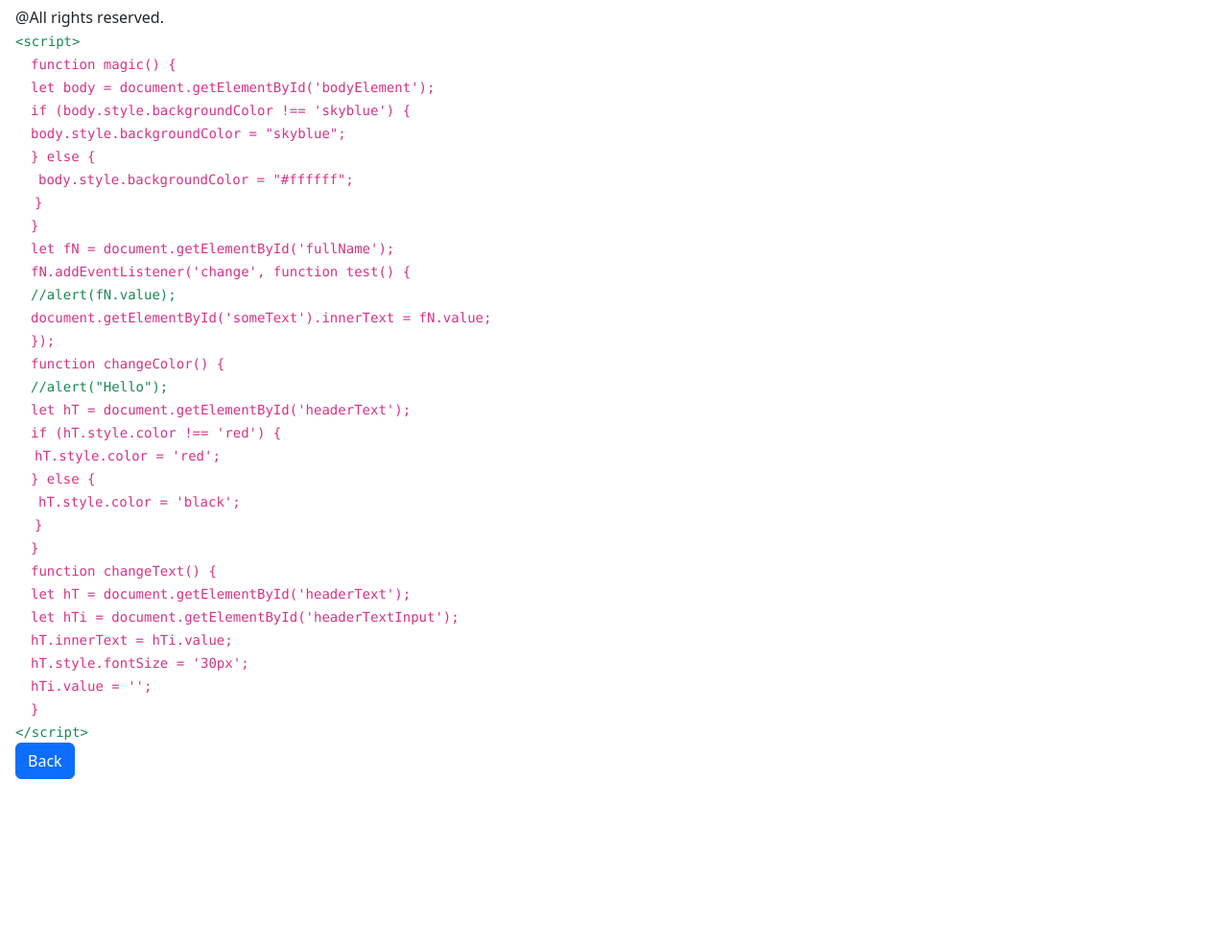
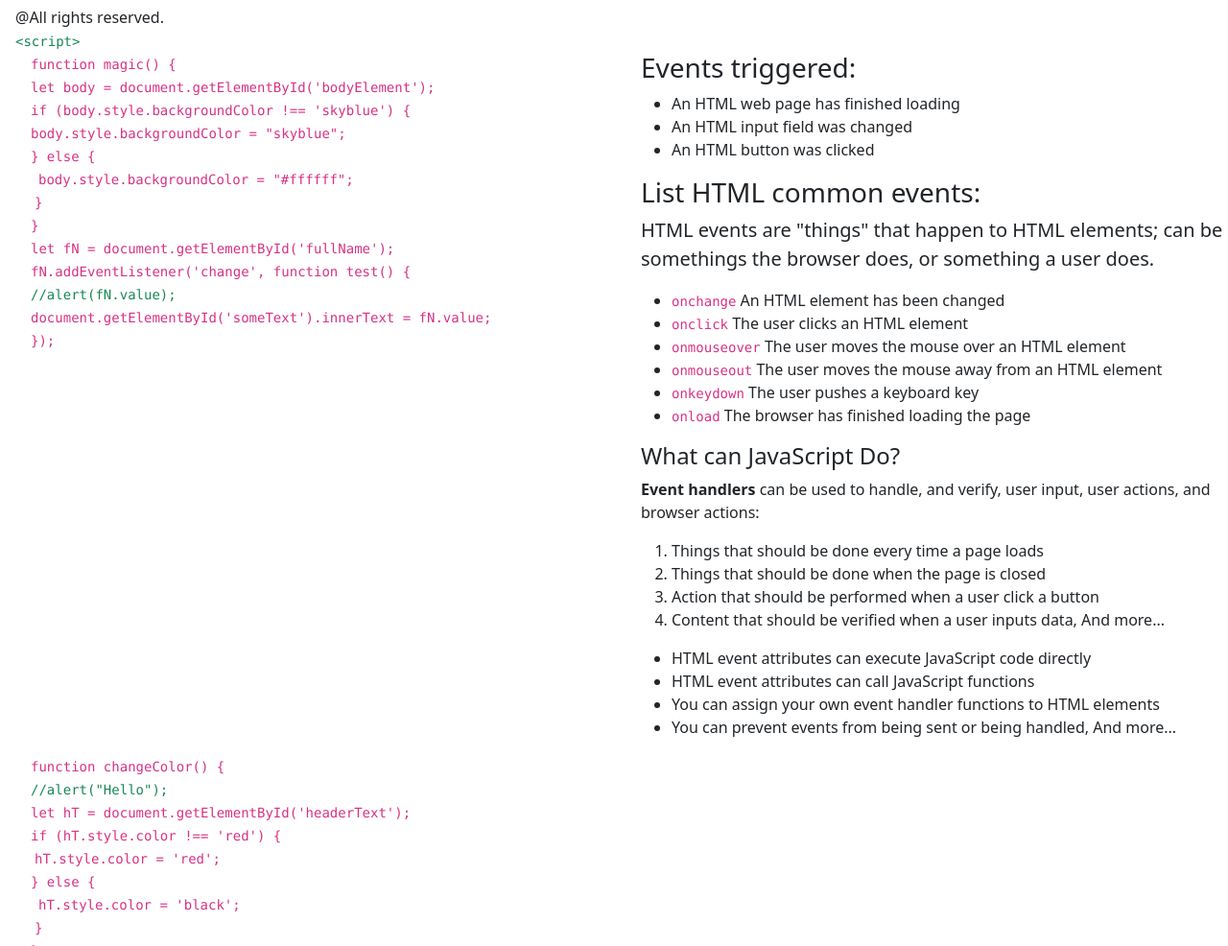
Before and after one commit to comet-me/ES6, a website: page 1.12-event.html in a window 1280 px wide. Shown: the part 300-1286 px from the top of the page at 96% size. Before the commit the page ends 1112 px from the top, so only its background shows below. Drawn offline with Linux system fonts and the light colour scheme.

Commit message:
adding some information from event.html

```diff
--- a/1.12-event.html
+++ b/1.12-event.html
@@ -79,6 +79,43 @@
             <code>
             });
             </code>
+        </div>
+        <div class="col-lg-6">
+            <h3>Events triggered:</h3>
+            <ul>
+                <li>An HTML web page has finished loading</li>
+                <li>An HTML input field was changed</li>
+                <li>An HTML button was clicked</li>
+            </ul>
+            <h3>List HTML common events:</h3>
+            <p class="lead">HTML events are "things" that happen to HTML elements; can be somethings the
+                browser does, or something a user does.
+            </p>
+            <ul>
+                <li><code>onchange</code> An HTML element has been changed</li>
+                <li><code>onclick</code> The user clicks an HTML element</li>
+                <li><code>onmouseover</code> The user moves the mouse over an HTML element</li>
+                <li><code>onmouseout</code> The user moves the mouse away from an HTML element</li>
+                <li><code>onkeydown</code> The user pushes a keyboard key</li>
+                <li>
+                    <code>onload</code>
+                     The browser has finished loading the page
+                </li>
+            </ul>
+            <h4>What can JavaScript Do?</h4>
+            <p><strong>Event handlers</strong> can be used to handle, and verify, user input, user actions, and browser actions:</p>
+            <ol>
+                <li>Things that should be done every time a page loads</li>
+                <li>Things that should be done when the page is closed</li>
+                <li>Action that should be performed when a user click a button</li>
+                <li>Content that should be verified when a user inputs data, And more...</li>
+            </ol>
+            <ul>
+                <li>HTML event attributes can execute JavaScript code directly</li>
+                <li>HTML event attributes can call JavaScript functions</li>
+                <li>You can assign your own event handler functions to HTML elements</li>
+                <li>You can prevent events from being sent or being handled, And more...</li>
+            </ul>
         </div>
     </div>
     <div class="row ps-3">
```
